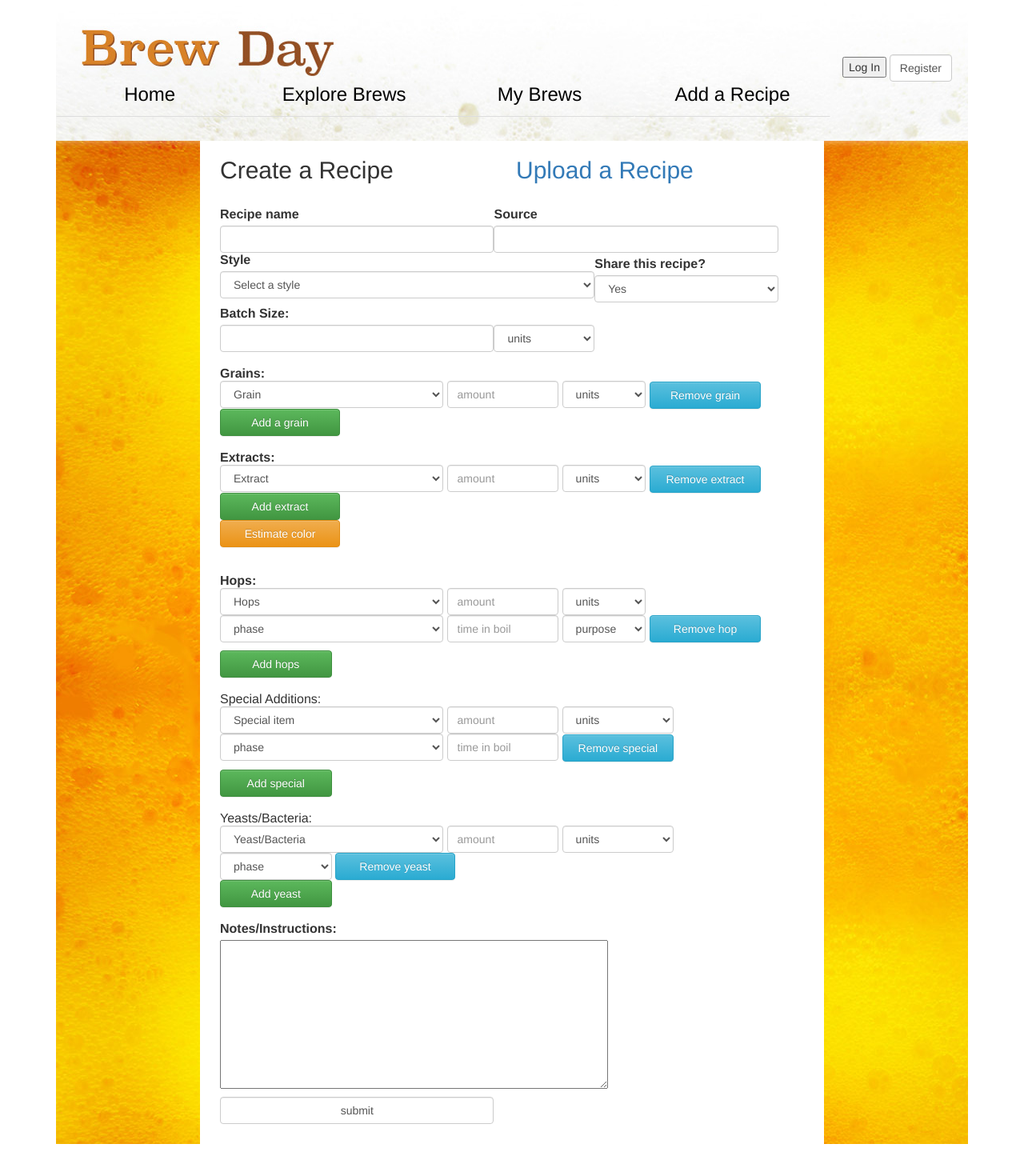
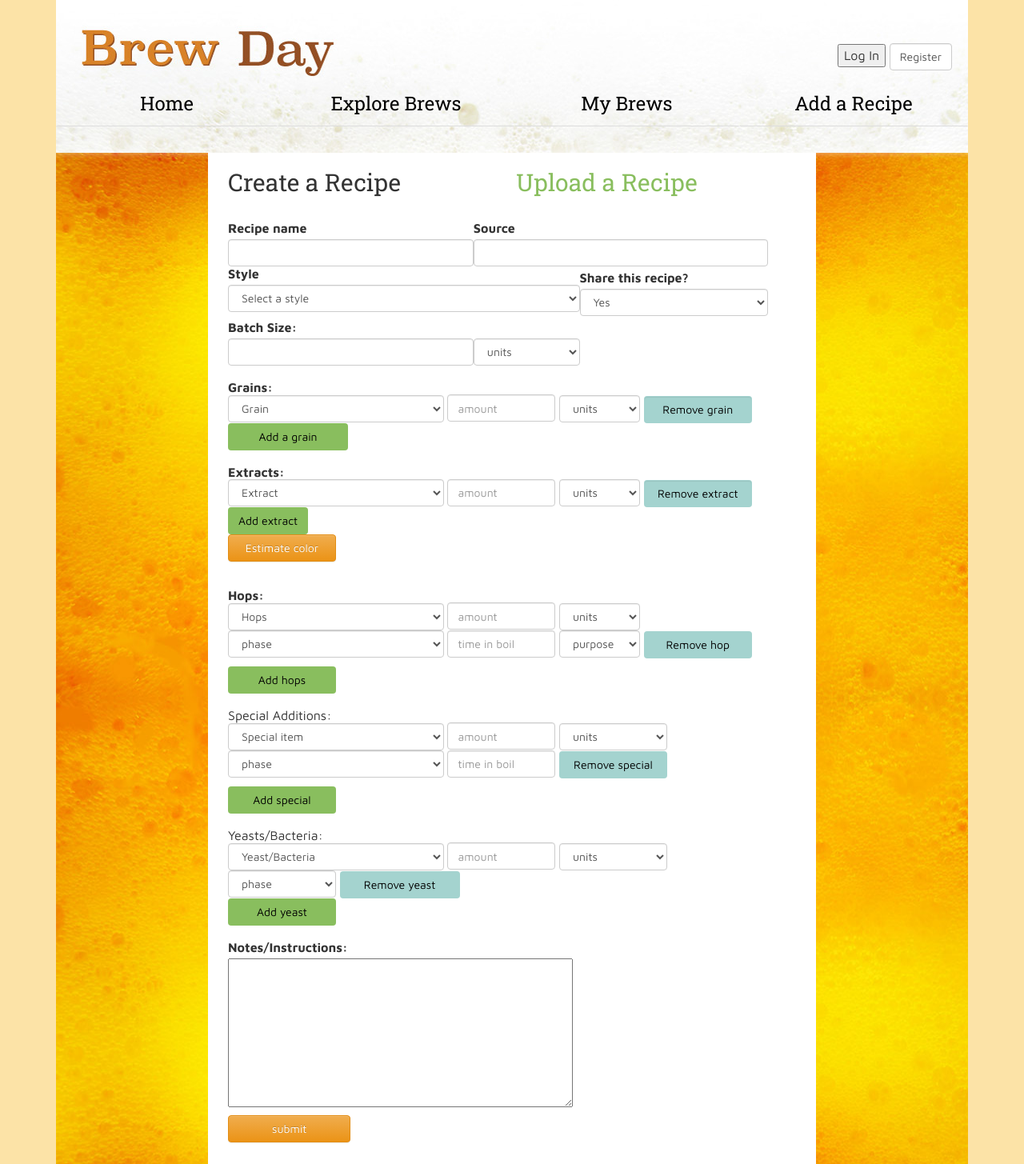
Before and after one commit to leskat47/brew-app-project, a Flask app: page /addrecipe in a window 1280 px wide. Shown: the whole page at 80% size. Before the commit the page ends 1430 px from the top, so only its background shows below. Run offline with Flask 2, Linux system fonts and the light colour scheme; data that the repository does not hold is empty; some libraries are stand-ins or nearby versions.

Commit message:
More beautifying and correcting small display errors.

```diff
--- a/server.py
+++ b/server.py
@@ -112,7 +112,7 @@ def get_recipes(recipe):
         deleteable = True
     name, source, style, batch_size, batch_units, notes, hop_steps, ext_steps, ferm_steps, misc_steps, yeast_steps, srm_color = get_recipe_info(recipe)
     color = color_conversion(srm_color)
-    return render_template("explore_brews.html", selectlist_recipes=selectlist_recipes,
+    return render_template("explore_brews.html", selectlist_recipes=selectlist_recipes, batch_size=batch_size,
                            selectlist_styles=selectlist_styles, name=name, source=source, color=color, style=style,
                            notes=notes, hop_steps=hop_steps, ext_steps=ext_steps, ferm_steps=ferm_steps,
                            misc_steps=misc_steps, yeast_steps=yeast_steps, deleteable=deleteable)
@@ -229,12 +229,12 @@ def brew_process(brew_id):
         return redirect("/mybrews")
     else:
         recipe, batch_size, batch_units, times, timerset, boiltime, steep, yeast, secondary, extracts, og_min, og_max, notes, srm_color = show_brew_recipe(recipe)
-
+        rating = brew.rating
         color = color_conversion(srm_color)
 
         return render_template("brew.html", brew=brew, recipe=recipe, batch_size=batch_size, batch_units=batch_units,
                                times=times, timerset=timerset, boiltime=boiltime, steep=steep, yeast=yeast, secondary=secondary,
-                               extracts=extracts, og_min=og_min, og_max=og_max, notes=notes, color=color)
+                               extracts=extracts, og_min=og_min, og_max=og_max, notes=notes, color=color, rating=rating)
 
 
 # Ajax called -Store boil start time on change
@@ -455,9 +455,9 @@ def check_name():
 # Ajax called -Calculate color for recipe
 @app.route('/colorcalc', methods=['GET', 'POST'])
 def calculate_color():
-    print "COLOR AJAX"
     data = request.get_json()
     grains = data['grains']
+    print grains
     extracts = data['extracts']
     batch_size = float(data["batch_size"])
     batch_units = data["units"]
@@ -485,7 +485,8 @@ def calculate_color():
 
         srm_color = int(round(srm_color))
         return srm_color
-    srm = get_each_srm(Fermentable, grains, batch_size)
+    srm = get_each_srm(Fermentable, grains, batch_size) + get_each_srm(Fermentable, grains, batch_size)
+    print srm
     color = color_conversion(srm)
     return color
 
@@ -564,7 +565,7 @@ def logout():
 
 if __name__ == "__main__":
 
-    app.debug = True
+    app.debug = False
 
     connect_to_db(app)
 
--- /dev/null
+++ b/static/myscript.js
@@ -0,0 +1,11 @@
+$(document).ready(function() {
+
+$("#glyphicon glyphicon-triangle-right").click(function(){
+	$(this).toggle();
+})
+
+$("#glyphicon glyphicon-triangle-bottom").click(function(){
+	$(this).toggle();
+})
+
+});
--- a/static/mystyles.css
+++ b/static/mystyles.css
@@ -1,14 +1,106 @@
+
 body {
-	background-image: url("../static/hops.jpg");
-	color: green;
+	background-color: #FCE3A7;
+	font-family: 'Maven Pro', sans-serif;
+	font-size: 12pt;
+
 }
-table {
-    display:table-cell;
-    vertical-align: top;
+h1, h2, .nav	{
+	font-family: 'Roboto Slab', serif;
+}
+
+a 	{
+	color: #89be5e;
+}
+.row {
+	padding: 0px;
+	margin: 0px;
+}
+
+.header {
+	background-image: url(/static/header.jpg);
+	background-repeat: no-repeat;
+	margin-bottom: 0px;
+	padding-bottom: 0px;
+}
+
+/* Main text content area*/
+ .maincontent {
+ 	background-color: white;
+ 	padding-left: 25px;
+ 	vertical-align: top;
+ 	min-height: 600px;
+ 	overflow: hidden;
  }
 
+ /* Background photos */
+.hop {
+	background-image: url(/static/hops2.jpg);
+	background-repeat: repeat-y;
+	/*height: 100%;*/
+	padding: 0px;
+}
+.beercolor {
+	background-image: url(/static/beercolor.jpg);
+	background-repeat: repeat-y;
+	margin-top: 0px;
+}
+.grain {
+	background-image: url(/static/malt.jpg);
+	background-repeat: repeat-y;
+	margin-top: 0px;
+}
+
+/* Form buttons */
+.del-grain
+.del-hop
+.del-extract
+.del-misc
+.del-yeast {
+	width: 20%;
+	display: inline;
+}
+
+.add-grain
+.add-hop
+.add-extract
+.add-misc
+.add-yeast {
+	width: 20%;
+}
+
+/* Timer */
 [draggable=true] {
 	cursor: move;
+}
+
+#popUpDiv 	{
+	float: right;
+}
+
+/*Calendar Reminders*/
+.reminders {
+	border: 2px solid #89be5e;;
+	border-radius: 5px;
+	padding: 5px;
+	margin: 5px;
+	background-color: #bdd385;
+}
+#brew_notes
+#results_notes {
+	vertical-align: top;
+	width: 300px;
+	height: 200px;
+}
+
+/*Buttons*/
+.btn-add 	{
+	background-color: #89be5e;
+	color: black;
+}
+.btn-del 	{
+	background-color: #a4d3cf;
+	color: black;
 }
 
 
--- a/templates/base.html
+++ b/templates/base.html
@@ -3,29 +3,31 @@
 		<title>Brew Day</title>
 		<link rel="stylesheet" href="https://maxcdn.bootstrapcdn.com/bootstrap/3.3.4/css/bootstrap.min.css">
 		<link rel="stylesheet" href="https://maxcdn.bootstrapcdn.com/bootstrap/3.3.4/css/bootstrap-theme.min.css">
+		<link href='http://fonts.googleapis.com/css?family=Roboto+Slab:400,700,300|Maven+Pro:400,500,700' rel='stylesheet' type='text/css'>
+
+<!-- 		<link rel="stylesheet" type="text/css" href="../static/mystyles.css"> -->
 
 		<link href="http://addtocalendar.com/atc/1.5/atc-style-blue.css" rel="stylesheet" type="text/css">
 
 	    <script src="http://code.jquery.com/jquery-2.1.4.js"></script>
 		<script src="http://code.jquery.com/ui/1.11.3/jquery-ui.min.js"></script>
-        <!--<script src="https://ajax.googleapis.com/ajax/libs/jquery/1.11.3/jquery.min.js"></script>-->
-
 		<script src="https://cdnjs.cloudflare.com/ajax/libs/jquery.serializeJSON/1.2.0/jquery.serializeJSON.min.js"></script>
-		<!-- <script src="..static/jquery.serializejson.min.js"></script> Version 2.3.1 -->
 
 		<script src="https://maxcdn.bootstrapcdn.com/bootstrap/3.3.4/js/bootstrap.min.js"></script>
 		<script src="/static/myscript.js"></script>
 		<script src="/static/buzz.min.js"></script>
 		<script src="/static/tock.js"></script>
-		<link rel="stylesheet" type="text/css" hef="../static/mystyles.css">
+		<link rel="stylesheet" type="text/css" href="/static/mystyles.css">
+		<link rel="shortcut icon" href="/static/favicon.ico" type="image/x-icon" />
 
 	</head>
 
 	<body>
 
 		<div class="container">
-		<div style="background-image: url(/static/header.jpg); background-repeat: no-repeat; margin-bottom: 0px; padding-bottom: 0px;">
-				<br><br><br>
+		<div class="header">
+		<div>
+				<br><br>
 				<form class="navbar-form navbar-right">
 				<div class="form-group"
 					{% if session["username"] %}
@@ -37,7 +39,7 @@
 				</div>
 				</form>
 
-				<br>
+				<br><br>
     		<div>{% include 'navbar.html' %}</div>
     		<br>
     	</div>
@@ -47,6 +49,7 @@
 
       {% block content %}{% endblock %}
       </div>
+      </div>
 	</body>
 
 </html>
--- a/templates/homepage.html
+++ b/templates/homepage.html
@@ -2,7 +2,7 @@
 {% extends 'base.html' %}
 {% block content %}
 <div class="row">
-<div class="col-sm-12">
+<div class="col-sm-12" style="background-color: white">
 	<img src ="http://kokh.images.worldnow.com/images/6507494_G.jpg" width="900" class="img-responsive center-block">
 </div>
 </div>
--- a/templates/recipeform.html
+++ b/templates/recipeform.html
@@ -16,7 +16,7 @@
 				<option value="grams">g</option>
 				<option value="ounces">oz</option>
 			</select>
-			<input type="button" id="del-grain" class="form-control del-grain btn btn-info" value="Remove grain" style="width: 20%; display: inline" required>
+			<input type="button" id="del-grain" class="del-grain btn btn-del" value="Remove grain" style="width: 20%; display: inline" required>
 		</div>
 			<div id="moreextract1" class="repeat-extract" name="extractdiv">
 			<select id="extract" name="extract" class="form-control" style="width: 40%; display: inline" required>
@@ -31,7 +31,7 @@
 				<option value="grams">g</option>
 				<option value="ounces">oz</option>
 			</select>
-				<input type="button" id="del-extract" value="Remove extract" class="form-control del-extract btn btn-info" style="width: 20%; display: inline;" required>
+				<input type="button" id="del-extract" value="Remove extract" class="del-extract btn btn-del" style="width: 20%; display: inline;" required>
 			</div>
 
 			<div id="morehops1" class="repeat-hops" style="padding-bottom: 10px">
@@ -59,7 +59,7 @@
 				<option value="bittering">bittering</option>
 				<option value="both">both</option>
 			</select>
-				<input type="button" id= "del-hop" name="1" value="Remove hop" class="form-control del-hop btn btn-info" style="width: 20%; display: inline">
+				<input type="button" id= "del-hop" name="1" value="Remove hop" class="del-hop btn btn-del" style="width: 20%; display: inline">
 			</div>
 
 		<div id="moremisc1" class="repeat-misc" style="padding-bottom: 5px">
@@ -83,7 +83,7 @@
 				<option value="secondary">secondary</option>
 			</select>
 			<input type="number" id="misc_time" name="misc_time" class="form-control" placeholder="time in boil" style="width: 20%; display: inline" required>
-				<input type="button" id= "del-misc" name="1" value="Remove special" class="form-control del-misc btn btn-info" style="width: 20%; display: inline">
+				<input type="button" id= "del-misc" name="1" value="Remove special" class="del-misc btn btn-del" style="width: 20%; display: inline">
 			</div>
 
 		<div id="moreyeast1" class="repeat-yeast">
@@ -104,16 +104,15 @@
 				<option value="primary">primary</option>
 				<option value="secondary">secondary</option>
 			</select>
-				<input type="button" id= "del-yeast" name="1" value="Remove yeast" class="form-control del-yeast btn btn-info" style="width: 15%; display: inline" required>
+				<input type="button" id= "del-yeast" name="1" value="Remove yeast" class="del-yeast btn btn-del" style="width: 15%; display: inline" required>
 			</div>
 	</div>
 
-<div style="background-image: url(static/beercolor.jpg); background-repeat: no-repeat; margin-top: 0px;">
-<div class="row">
+<div class="row beercolor">
 	<div class="col-sm-1 col-md-2">
 	</div>
 
-	<div class="col-sm-10 col-md-8" style="background-color: white; padding-left: 25px">
+	<div class="col-sm-10 col-md-8 mainContent">
 	<table style="width: 100%">
 	<tr><td style="width: 50%"><h2>Create a Recipe</h2></td style="width: 50%"><td><a href="/uploadrecipe"><h2>Upload a Recipe</h2></a></td></tr>
 	</table><br>
@@ -134,6 +133,7 @@
 					<input id="source" type="text" id="source" name="source" class="form-control" required>
 				</td>
 			</tr>
+
 			<tr>
 				<td colspan="4">
 				<div id="nameWarning" class="bg-danger"></div>
@@ -148,6 +148,7 @@
 							<option value="{{ style }}">{{ style }}</option>
 							{% endfor %}
 					</select>
+					</p>
 				</td>
 				<td>
 					<label for="share">Share this recipe?</label>
@@ -195,9 +196,9 @@
 						<option value="grams">g</option>
 						<option value="ounces">oz</option>
 					</select>
-					<input type="button" id="del-grain" class="form-control del-grain btn btn-info" value="Remove grain" style="width: 20%; display: inline">
+					<input type="button" id="del-grain" class="form-control del-grain btn btn-del" value="Remove grain" style="width: 20%; display: inline">
 				</div>
-				<button type="button" id="add-grain" value="Add a grain" class="form-control btn btn-success" style="width: 150px; display: inline">Add a grain</button>
+				<button type="button" id="add-grain" value="Add a grain" class="add-grain btn btn-add" style="width: 150px; display: inline">Add a grain</button>
 
 				</td>
 			</tr>
@@ -217,10 +218,10 @@
 						<option value="grams">g</option>
 						<option value="ounces">oz</option>
 					</select>
-					<input type="button" id="del-extract " value="Remove extract" class="form-control del-extract btn btn-info" style="width: 20%; display: inline">
+					<input type="button" id="del-extract " value="Remove extract" class="form-control del-extract btn btn-del" style="width: 20%; display: inline">
 					</div>
-					<button type="button" id="add-extract" value="Add extract" class="form-control btn btn-success" style="width: 150px" required>Add extract</button><br>
-					<div class="form-group"><button type="button" id="colorcalc" class="form-control btn btn-warning" style="width: 150px; display: inline">Estimate color</button><div id="color" style="width: 150px; height: 25px; display: inline;">&nbsp;&nbsp;</div></div>
+					<button type="button" id="add-extract" value="Add extract" class="add-extract btn btn-add">Add extract</button><br>
+					<div class="form-group"><button type="button" id="colorcalc" class="btn btn-warning" style="width: 20%; display: inline">Estimate color</button><div id="color" style="width: 150px; height: 25px; display: inline;">&nbsp;&nbsp;</div></div>
 				</td>
 			</tr>
 			<tr>
@@ -251,9 +252,9 @@
 						<option value="bittering">bittering</option>
 						<option value="both">both</option>
 					</select>
-					<input type="button" id= "del-hop" name="1" value="Remove hop" class="form-control del-hopbtn btn-info" style="width: 20%; display: inline">
+					<input type="button" id= "del-hop" name="1" value="Remove hop" class="del-hop btn btn-del" style="width: 20%; display: inline">
 					</div>
-					<button type="button" id="add-hop" value="Add a hop" class="form-control btn btn-success" style="width: 20%">Add hops</button>
+					<button type="button" id="add-hop" value="Add a hop" class="add-hop btn btn-add" style="width: 20%">Add hops</button>
 				</td>
 			</tr>
 			<tr>
@@ -278,9 +279,9 @@
 						<option value="secondary">secondary</option>
 					</select>
 					<input type="number" id="misc_time" name="misc_time" class="form-control" placeholder="time in boil" style="width: 20%; display: inline" required>
-					<input type="button" id= "del-misc" name="1" value="Remove special" class="form-control del-misc btn btn-info" style="width: 20%; display: inline">
+					<input type="button" id= "del-misc" name="1" value="Remove special" class="del-misc btn btn-del" style="width: 20%; display: inline">
 					</div>
-					<button type="button" id="add-misc" value="Add misc" class="form-control btn btn-success" style="width: 20%">Add special</button>
+					<button type="button" id="add-misc" value="Add misc" class="add-misc btn btn-add" style="width: 20%">Add special</button>
 				</td>
 			</tr>
 			<tr>
@@ -303,14 +304,12 @@
 						<option value="primary">primary</option>
 						<option value="secondary">secondary</option>
 						</select>
-					<input type="button" id= "del-yeast" name="1" value="Remove yeast" class="form-control del-yeast btn btn-info" style="width: 150px; display: inline">
+					<input type="button" id= "del-yeast" name="1" value="Remove yeast" class="del-yeast btn btn-del" style="width: 150px; display: inline">
 					</div>
-					<button type="button" id="add-yeast" value="Add a yeast" class="form-control btn btn-success" style="width: 20%">Add yeast</button>
+					<button type="button" id="add-yeast" value="Add a yeast" class="add-yeast btn btn-add" style="width: 20%">Add yeast</button>
 
 				</td>
 			</tr>
-
-
 			<tr>
 				<td colspan="4"><br>
 				<label for="notes">Notes/Instructions:</label><br>
@@ -318,11 +317,12 @@
 				</td>
 			</tr>
 			<tr colspan="4">
-				<td><p><input type="button"  value="submit" id="submit" class="form-control" ></p>
+				<td><p><input type="button" class="btn btn-warning" value="submit" id="submit" style="width: 50%"></p>
 				</td>
 			</tr>
 			</form>
 		</table>
+		</div>
 	<div class="col-sm-1 col-md-2">
 	</div>
 </div>
--- a/templates/uploadrecipe.html
+++ b/templates/uploadrecipe.html
@@ -7,12 +7,12 @@ $("#text-input").change(function(){
 });
 
 </script>
-<div style="background-image: url(/static/beercolor.jpg); background-repeat: no-repeat; margin-top: 0px;">
+<div class="beercolor">
 <div class="row">
 	<div class="col-sm-1 col-md-2">
 	</div>
 
-	<div class="col-sm-10 col-md-8" style="background-color: white; padding-left: 25px">
+	<div class="col-sm-10 col-md-8 maincontent">
 		<table style="width: 100%">
 			<tr>
 				<td style="width: 50%"><a href="/addrecipe"><h2>Create a Recipe</h2></a>
```
Also changed, not shown: other parts of static/mystyles.css (+30 -4 lines), feeder.py (+16 -4 lines), static/brews.js (+12 -1 lines), templates/brew.html (+78 -38 lines), templates/editrecipe.html (+59 -47 lines), templates/explore_brews.html (+10 -7 lines), templates/mybrews.html (+8 -8 lines), static/beer-texture.jpg (added), static/beer.jpg (added), static/favicon.ico (added), static/hops.jpg (added), static/malt.jpg.
